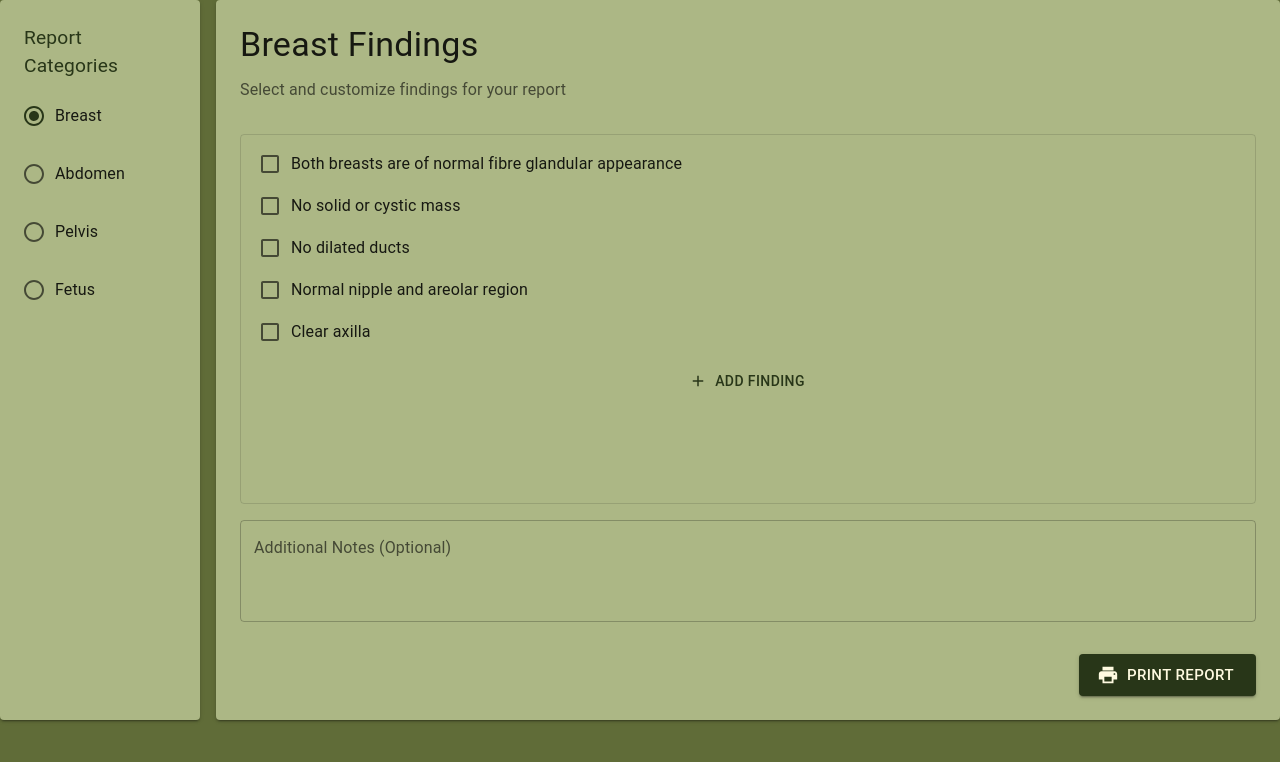
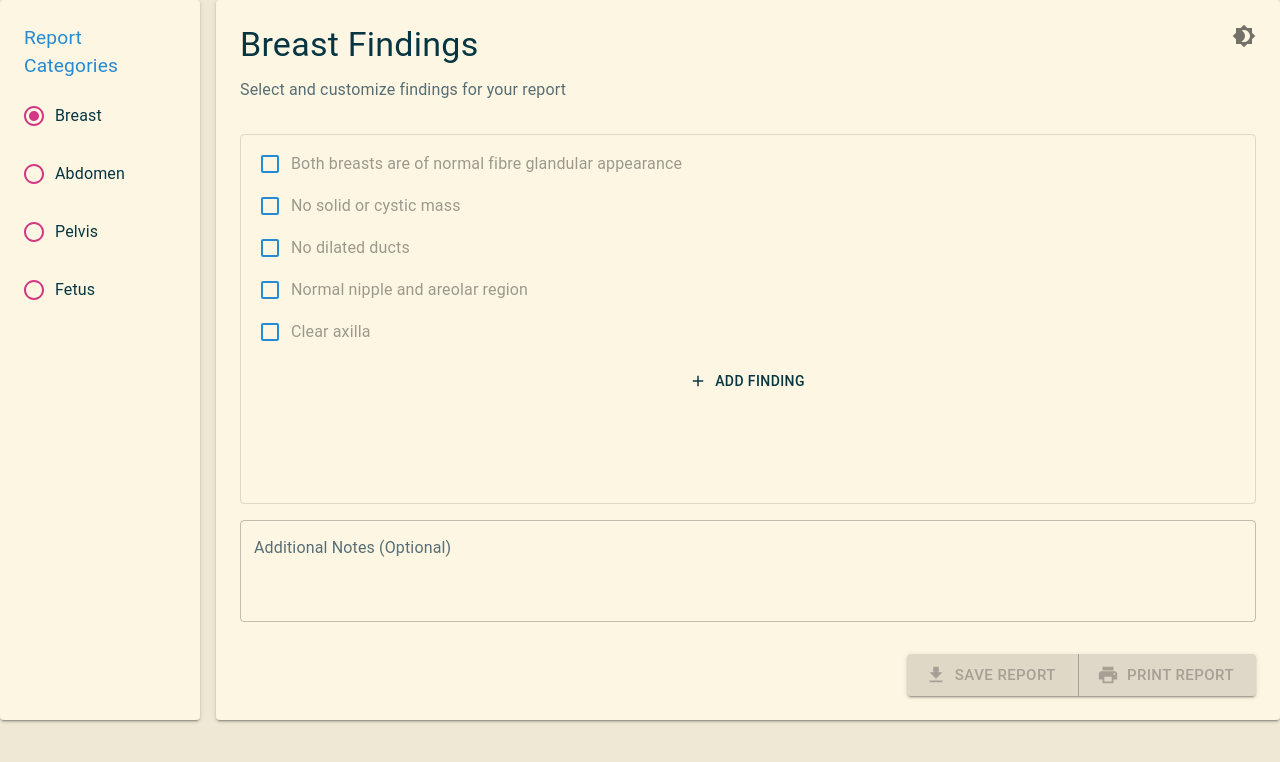
Before and after one commit to Hasan-aga/my-report-app, a React (Vite) app in the folder client/: page / in a window 1280 px wide. Both pictures are taken after a click on the label "Breast". Shown: the top 762 px of the page. Built offline with nearby package versions, Linux system fonts and the light colour scheme.

Commit message:
create dark theme

```diff
--- a/client/src/App.jsx
+++ b/client/src/App.jsx
@@ -1,39 +1,51 @@
-import React from 'react';
-import { ThemeProvider, createTheme, Box } from '@mui/material';
-import ReportGeneratorPage from './components/ReportGeneratorPage';
-
-const theme = createTheme({
-  palette: {
-    type: 'light',
-    primary: {
-      main: '#283618',
-      light: '#606C38',
-      contrastText: '#fefae0',
-    },
-    secondary: {
-      main: '#f50057',
-    },
-    background: {
-      default: '#606c38',
-      paper: '#acb785',
-    },
-  },
-});
+import { Brightness4, Brightness7 } from "@mui/icons-material"
+import { Box, IconButton, ThemeProvider, createTheme } from "@mui/material"
+import { useEffect, useMemo, useState } from "react"
+import ReportGeneratorPage from "./components/ReportGeneratorPage"
+import { darkTheme, lightTheme } from "./themes"
 
 function App() {
+  const [mode, setMode] = useState(() => {
+    // Get saved theme from localStorage or default to light
+    return localStorage.getItem("theme") || "light"
+  })
+
+  // Save theme preference whenever it changes
+  useEffect(() => {
+    localStorage.setItem("theme", mode)
+  }, [mode])
+
+  const theme = useMemo(
+    () => createTheme(mode === "light" ? lightTheme : darkTheme),
+    [mode]
+  )
+
+  const toggleTheme = () => {
+    setMode((prevMode) => (prevMode === "light" ? "dark" : "light"))
+  }
+
   return (
     <ThemeProvider theme={theme}>
-      <Box sx={{
-        width: '100vw',
-        height: '100vh',
-        margin: 0,
-        padding: 0,
-        backgroundColor: 'background.default'
-      }}>
+      <Box
+        sx={{
+          width: "100vw",
+          height: "100vh",
+          margin: 0,
+          padding: 0,
+          backgroundColor: "background.default"
+        }}
+      >
+        <IconButton
+          onClick={toggleTheme}
+          color={theme.palette.text.primary}
+          sx={{ position: "absolute", top: 16, right: 16 }}
+        >
+          {mode === "dark" ? <Brightness7 /> : <Brightness4 />}
+        </IconButton>
         <ReportGeneratorPage />
       </Box>
     </ThemeProvider>
-  );
+  )
 }
 
-export default App;
+export default App
--- a/client/src/components/DataSelectionPage.jsx
+++ b/client/src/components/DataSelectionPage.jsx
@@ -1,8 +1,9 @@
-import { Add, Print } from "@mui/icons-material"
+import { Add, Download, Print } from "@mui/icons-material"
 import {
   Alert,
   Box,
   Button,
+  ButtonGroup,
   Checkbox,
   List,
   ListItem,
@@ -98,6 +99,37 @@ const DataSelectionPage = ({ category, templatePath }) => {
     }
   }
 
+  const handleSave = async () => {
+    try {
+      const finalFindings = selectedFindings.map((finding) =>
+        getFindingText(finding)
+      )
+      const selectedData = [
+        {
+          category: categoryData.name,
+          findings: finalFindings,
+          notes: notes.trim()
+        }
+      ]
+
+      const pdfBytes = await PDFService.fillTemplate(templatePath, selectedData)
+
+      // Create blob and download
+      const blob = new Blob([pdfBytes], { type: "application/pdf" })
+      const url = URL.createObjectURL(blob)
+      const link = document.createElement("a")
+      link.href = url
+      link.download = `${categoryData.name}_Report.pdf`
+      document.body.appendChild(link)
+      link.click()
+      document.body.removeChild(link)
+      URL.revokeObjectURL(url)
+    } catch (error) {
+      console.error("Save error:", error)
+      setError(error.message)
+    }
+  }
+
   if (!category) {
     return (
       <Paper
@@ -162,7 +194,13 @@ const DataSelectionPage = ({ category, templatePath }) => {
                 <Checkbox
                   checked={selectedFindings.includes(finding)}
                   onChange={() => handleCheckboxChange(finding)}
-                  sx={{ ml: 1 }}
+                  sx={{
+                    ml: 1,
+                    color: theme.palette.primary.main,
+                    "&.Mui-checked": {
+                      color: theme.palette.primary.main
+                    }
+                  }}
                 />
                 <ListItemText
                   primary={
@@ -178,7 +216,6 @@ const DataSelectionPage = ({ category, templatePath }) => {
                       InputProps={{
                         disableUnderline: !selectedFindings.includes(finding),
                         style: {
-                          color: "#283618", // Dark green for all text
                           opacity: 1 // Full opacity always
                         }
                       }}
@@ -188,8 +225,8 @@ const DataSelectionPage = ({ category, templatePath }) => {
                             ? "text"
                             : "default",
                           "&.Mui-disabled": {
-                            color: theme.palette.text.primary, // Keep same color when disabled
-                            WebkitTextFillColor: theme.palette.text.primary, // Override WebKit default
+                            color: "text.primary", // Keep same color when disabled
+                            WebkitTextFillColor: "text.primary", // Override WebKit default
                             opacity: 1 // Keep full opacity when disabled
                           }
                         }
@@ -212,6 +249,7 @@ const DataSelectionPage = ({ category, templatePath }) => {
               minHeight: 40
             }}
             size="small"
+            color={theme.palette.primary.main}
           >
             Add Finding
           </Button>
@@ -231,15 +269,26 @@ const DataSelectionPage = ({ category, templatePath }) => {
         </Box>
 
         <Box sx={{ display: "flex", justifyContent: "flex-end" }}>
+          <ButtonGroup variant="contained">
             <Button
-            variant="contained"
+              color="secondary"
+              startIcon={<Download />}
+              onClick={handleSave}
+              size="large"
+              disabled={selectedFindings.length === 0}
+            >
+              Save Report
+            </Button>
+            <Button
               color="primary"
               startIcon={<Print />}
               onClick={handlePrint}
               size="large"
+              disabled={selectedFindings.length === 0}
             >
               Print Report
             </Button>
+          </ButtonGroup>
         </Box>
       </Box>
     </Paper>
--- a/client/src/components/ReportGeneratorPage.jsx
+++ b/client/src/components/ReportGeneratorPage.jsx
@@ -6,7 +6,8 @@ import {
   Paper,
   Radio,
   RadioGroup,
-  Typography
+  Typography,
+  useTheme
 } from "@mui/material"
 import Grid from "@mui/material/Grid2"
 import React, { useState } from "react"
@@ -15,6 +16,7 @@ import DataSelectionPage from "./DataSelectionPage"
 
 const ReportGeneratorPage = () => {
   const [selectedCategory, setSelectedCategory] = useState("")
+  const theme = useTheme()
 
   return (
     <Box sx={{ flexGrow: 1 }}>
@@ -26,7 +28,11 @@ const ReportGeneratorPage = () => {
             <FormControl component="fieldset">
               <FormLabel
                 component="legend"
-                sx={{ fontSize: "1.2rem", mb: 2, color: "text.primary" }}
+                sx={{
+                  fontSize: "1.2rem",
+                  mb: 2,
+                  color: theme.palette.primary.contrastText
+                }}
               >
                 Report Categories
               </FormLabel>
@@ -38,7 +44,16 @@ const ReportGeneratorPage = () => {
                   <FormControlLabel
                     key={key}
                     value={key}
-                    control={<Radio />}
+                    control={
+                      <Radio
+                        sx={{
+                          color: theme.palette.secondary.main,
+                          "&.Mui-checked": {
+                            color: theme.palette.secondary.main
+                          }
+                        }}
+                      />
+                    }
                     label={
                       <Typography variant="subtitle1">
                         {category.name}
--- /dev/null
+++ b/client/src/themes/index.js
@@ -0,0 +1,47 @@
+export const lightTheme = {
+  palette: {
+    mode: "light",
+    primary: {
+      main: "#268bd2", // Solarized blue
+      light: "#2aa198", // Solarized cyan
+      contrastText: "#073642" // Solarized dark background
+    },
+    secondary: {
+      light: "#859900", // Solarized green
+      main: "#d33682" // Solarized magenta
+    },
+    background: {
+      default: "#eee8d5", // Solarized light secondary background
+      paper: "#fdf6e3" // Solarized light background
+    },
+    text: {
+      primary: "#073642", // Solarized dark background
+      secondary: "#586e75" // Solarized base01
+    }
+  }
+}
+
+// ... existing code ...
+export const darkTheme = {
+  palette: {
+    mode: "dark",
+    primary: {
+      main: "#BD93F9", // Dracula purple
+      light: "#FF79C6", // Dracula pink
+      contrastText: "#282A36" // Changed: Should contrast with primary.main
+    },
+    secondary: {
+      light: "#50FA7B", // Dracula green
+      main: "#FF79C6", // Dracula pink
+      contrastText: "#282A36" // Added: Should contrast with secondary.main
+    },
+    background: {
+      default: "#282A36", // Dracula background
+      paper: "#44475A" // Dracula current line
+    },
+    text: {
+      primary: "#F8F8F2", // Added: Dracula foreground
+      secondary: "#F1f1f1" // Added: Dracula comment
+    }
+  }
+}
```
Lines whose indentation alone changed are shown as unchanged.
